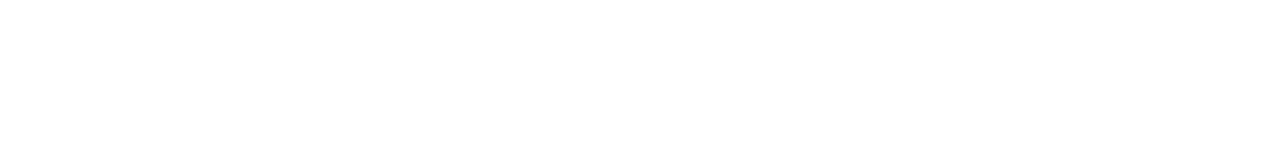
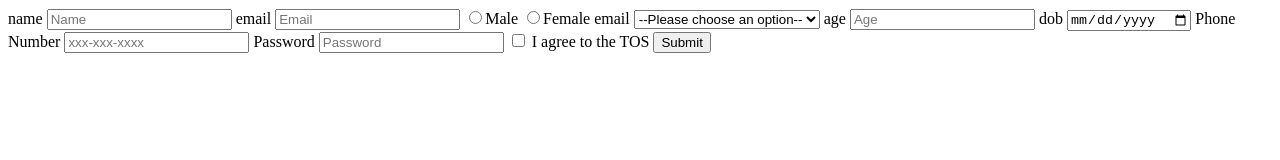
Before and after one commit to acciojob/signup-form-car-RishiDevs3248, a website: page main.html in a window 1280 px wide. Drawn offline with Linux system fonts and the light colour scheme.

Commit message:
created a submission

```diff
--- a/main.html
+++ b/main.html
@@ -8,6 +8,45 @@
 
 <body>
 	<!-- the entire body must be written by student -->
+
+	<form method="post">
+		<label for="name">name</label>
+		<input type="text" id="name" placeholder="Name" required>
+
+		<label for="email">email</label>
+		<input type="email" id="email" placeholder="Email" required>
+
+		<input type="radio" name="gender" id="gender_m" required>Male
+		<input type="radio" name="gender" id="gender_f" required>Female
+
+		<label for="cars">email</label>
+		<select id="cars">
+			<option value="" disabled selected>--Please choose an option--</option>
+			<option>1</option>
+			<option>1</option>
+			<option>1</option>
+		</select>
+
+		<label for="age">age</label>
+		<input type="number" id="age" placeholder="Age" required>
+
+		<label for="dob">dob</label>
+		<input type="date" id="dob" required>
+
+		<label for="tel">Phone Number</label>
+		<input type="tel" id="tel" placeholder="xxx-xxx-xxxx" required>
+
+		<label for="password">Password</label>
+		<input type="password" id="password" placeholder="Password" required>
+
+
+		<input type="checkbox" required id="tos">
+		<label for="tos">I agree to the TOS</label>
+
+		<button type="submit" >Submit</button>
+
+	</form>
+
     <script type="text/javascript" src="./script.js">
 </script>
 
```
